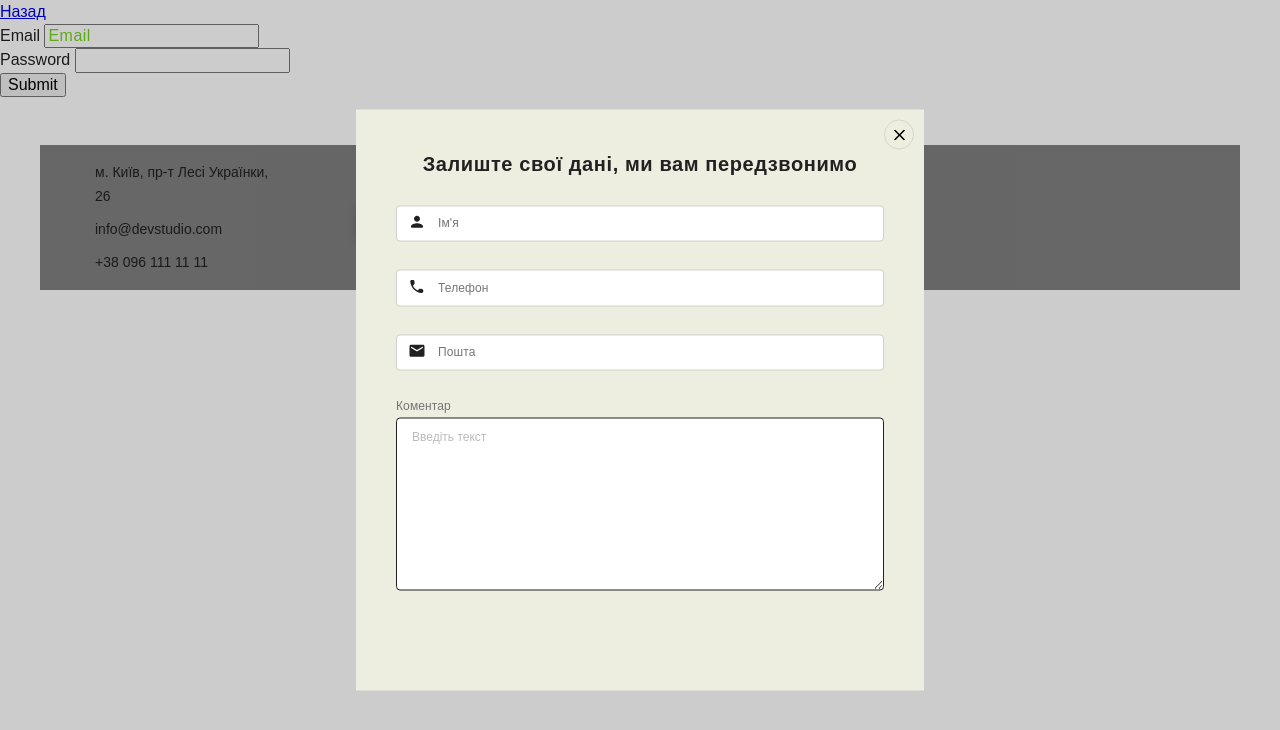
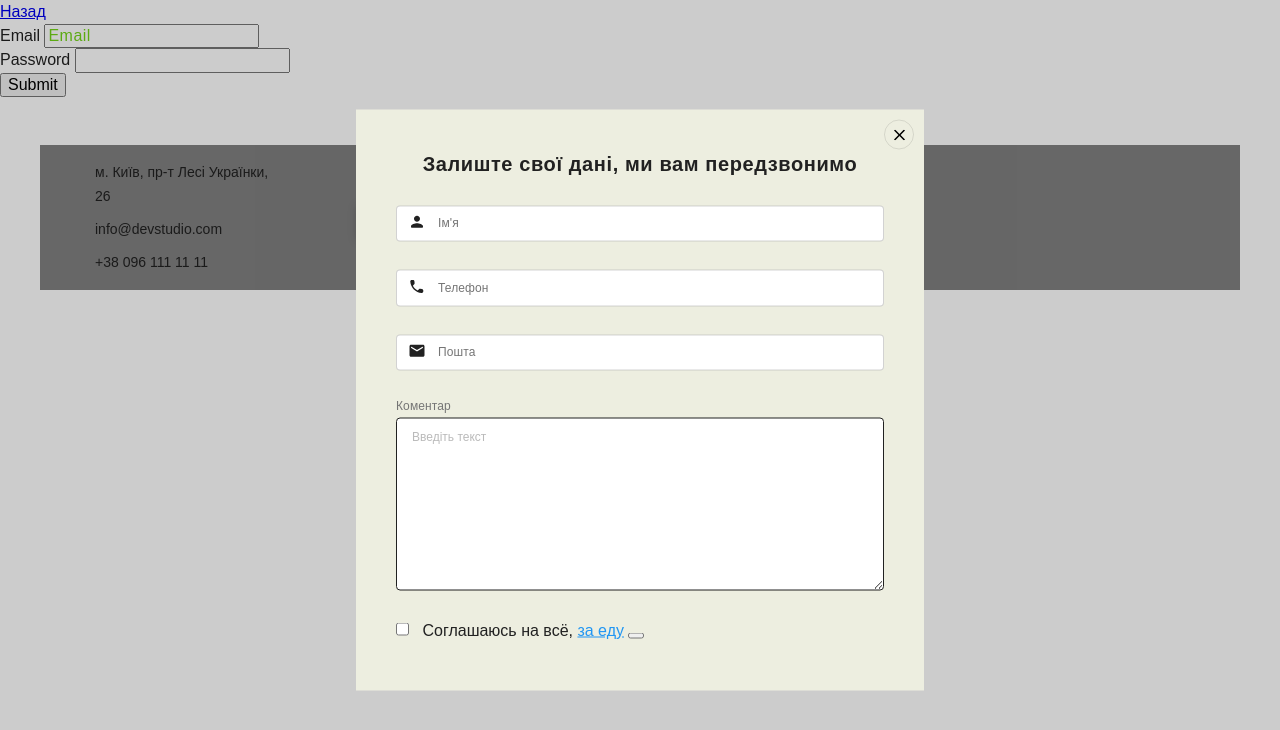
Before and after one commit to Tanya8135/workout, a plain HTML site: page form.html in a window 1280 px wide. Both pictures are taken after a click on the button "Підписатися". Drawn offline with nearby package versions, Linux system fonts and the light colour scheme.

Commit message:
add police

```diff
--- a/form.html
+++ b/form.html
@@ -4,7 +4,7 @@
     <meta charset="UTF-8" />
     <meta http-equiv="X-UA-Compatible" content="IE=edge" />
     <meta name="viewport" content="width=device-width, initial-scale=1.0" />
-    <title>Form</title>
+    <title>Form1</title>
     <link
       rel="stylesheet"
       href="https://cdnjs.cloudflare.com/ajax/libs/modern-normalize/1.1.0/modern-normalize.min.css"
@@ -153,6 +153,16 @@
         <span class="form-comment">Введіть текст</span>
         <textarea name="comment" rows="8" class="test" placeholder=" "></textarea>
       </label>
+
+      <label class="police" for="policy">
+        <label class="" for="policy">
+        <input class="" type="checkbox" name="policy" id="policy">
+        <span class="police-text">Соглашаюсь на всё, <a href="/" class="police-link">за еду</a> </span>
+      </label>
+
+      <button>
+
+      </button>
     </form>
 
     <!-- <p>Телефон</p>
--- a/styles.css/form.css
+++ b/styles.css/form.css
@@ -352,8 +352,8 @@ border-color: #2196F3;
 }
 
 .test {
-  margin: 0;
-  padding: 0;
+  /* margin: 0;
+  padding: 0; */
   padding: 12px 16px;
   border-color: #212121;
   border-radius: 4px;
@@ -379,4 +379,19 @@ border-color: #2196F3;
   line-height: 1.2;
   letter-spacing: 0.01em;
   color: #757575;
+}
+
+  .police {
+    display: block;
+    margin: 0 auto;
+    padding: 0 auto;
   }
+
+
+  .police-link {
+    color: #2196F3;
+  }
+
+  .police-text {
+    margin-left: 9px;
+  }
```
